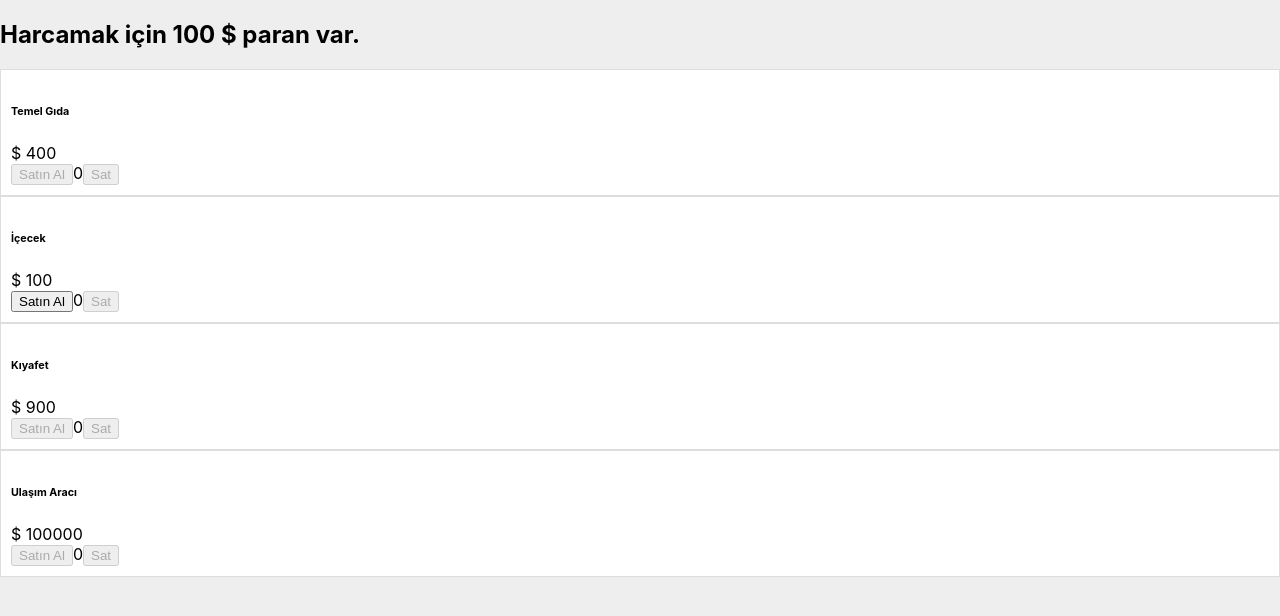
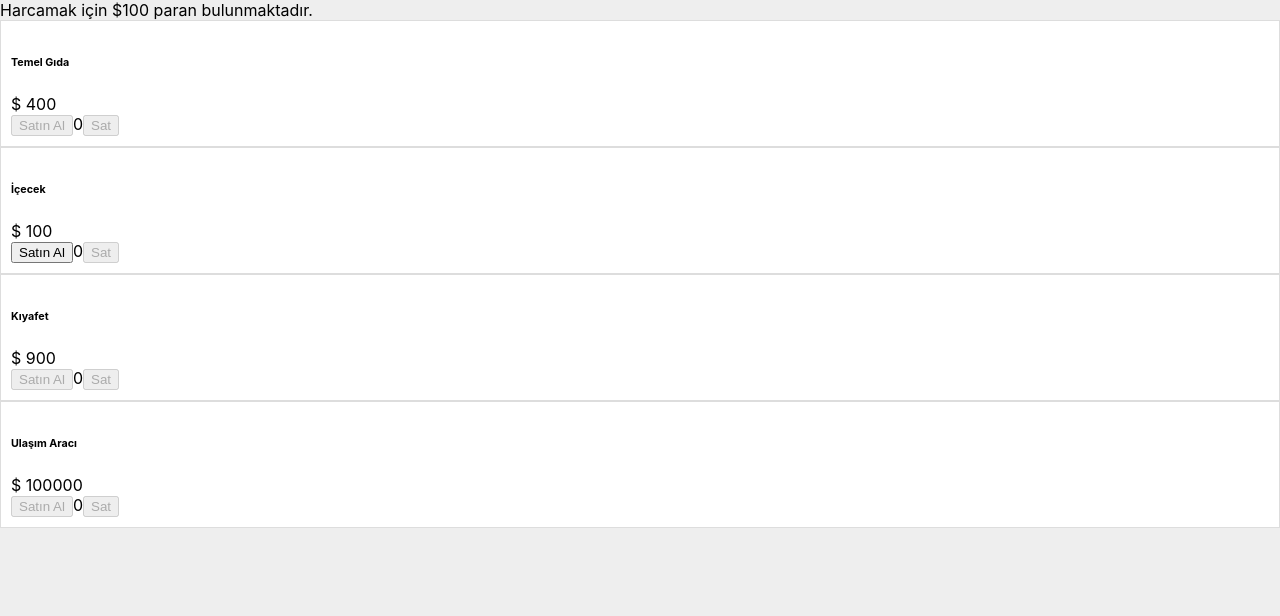
Before and after one commit to Onurakgull/react_moneyspend, a React (Create React App) app: page / in a window 1280 px wide. Shown: the top 616 px of the page. Built offline with nearby package versions, Linux system fonts and the light colour scheme.

Commit message:
Update Header.js

```diff
--- a/src/components/Header.js
+++ b/src/components/Header.js
@@ -1,9 +1,17 @@
 import React from 'react'
 
-const Header = ({ money }) => {
+const Header = ({ total , money }) => {
   return (
     <div>
-       <h2> Harcamak için { money } $ paran var.</h2>
+      {total > 0 && money - total !== 0 && (
+        <div>Harcayacak ${ money - total } paran kaldı.</div>
+      )}
+      {total === 0 &&(
+        <div>Harcamak için ${money} paran bulunmaktadır.</div>
+      )}
+      {money -total === 0 && (
+        <div>Paran bitti, parasız insan boş insandır.</div>
+      )}
     </div>
   )
 }
```
